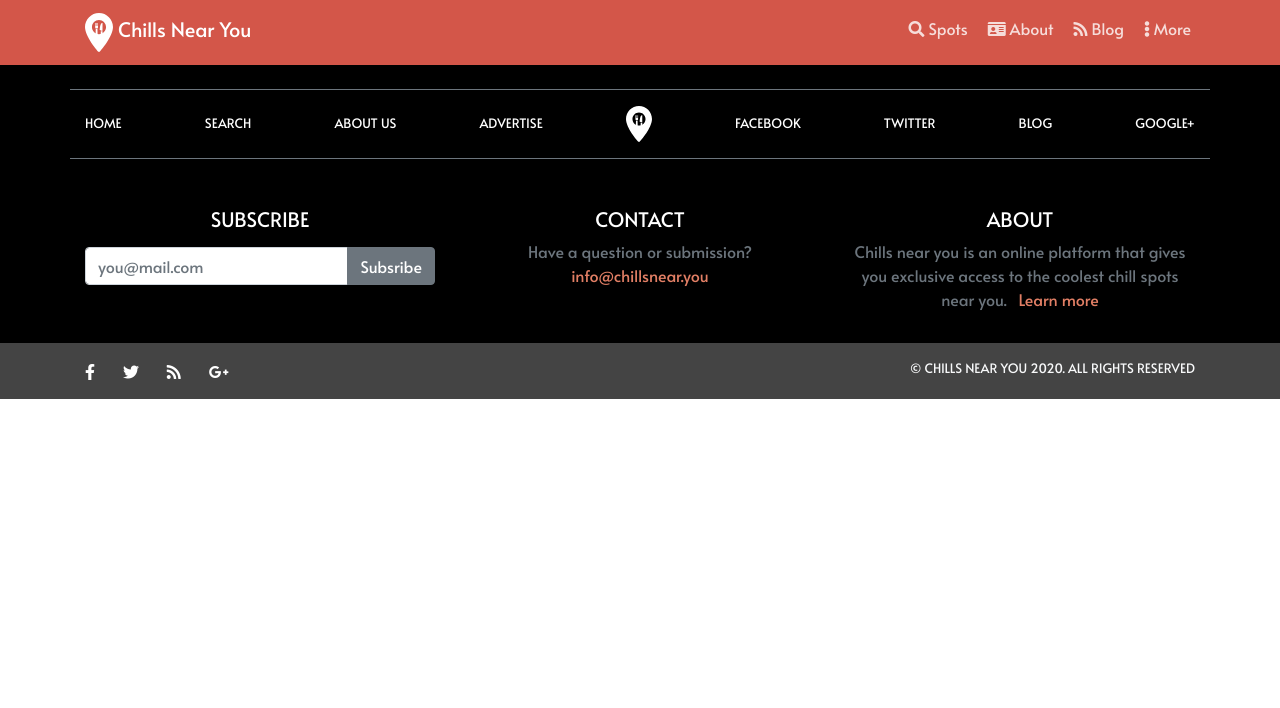
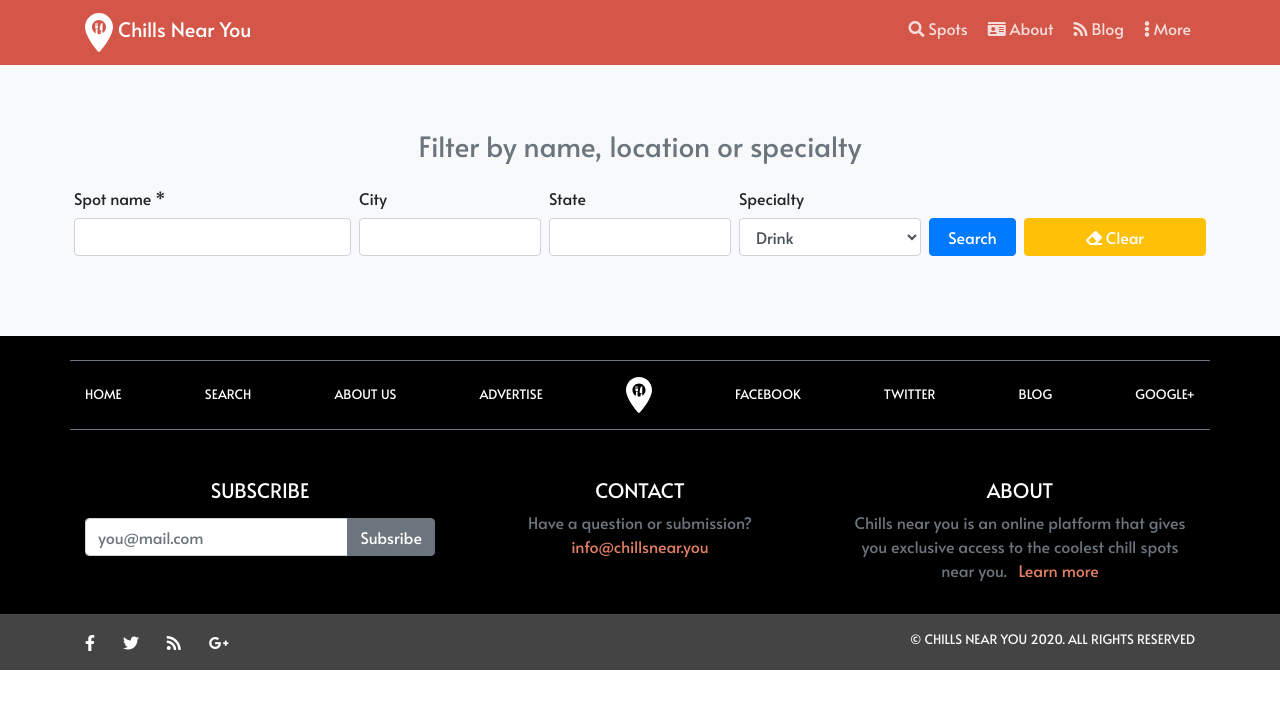
Before and after one commit to oracleot/chills-near-you, a website: page search-results/index.html in a window 1280 px wide. Drawn offline with nearby package versions, Linux system fonts and the light colour scheme.

Commit message:
Add advanced search to search results page

```diff
--- a/assets/styles.css
+++ b/assets/styles.css
@@ -141,3 +141,10 @@ main {
     top: 0;
   }
 }
+
+@media screen and (min-width: 992px) {
+  .advanced-search .btn {
+    position: relative;
+    top: 32px;
+  }
+}
--- a/search-results/index.html
+++ b/search-results/index.html
@@ -49,7 +49,47 @@
       </div>
     </div>
   </nav>
-  <main>
+  <main class="pos-rel">
+    <div class="bg-light py-5">
+      <div class="container py-3">
+        <h3 class="text-center text-secondary">Filter by name, location or specialty</h3>
+        <div class="row mt-4 advanced-search">
+          <div class="col-md-3 col-lg-3 p-0 px-1">
+            <div class="form-group">
+              <label for="spot-name">Spot name *</label>
+              <input type="text" class="form-control" id="spot-name">
+            </div>
+          </div>
+          <div class="col-md-3 col-lg-2 p-0 px-1">
+            <div class="form-group">
+              <label for="city">City</label>
+              <input type="text" class="form-control" id="city">
+            </div>
+          </div>
+          <div class="col-md-3 col-lg-2 p-0 px-1">
+            <div class="form-group">
+              <label for="state">State</label>
+              <input type="text" class="form-control" id="state">
+            </div>
+          </div>
+          <div class="col-md-3 col-lg-2 p-0 px-1">
+            <div class="form-group">
+              <label for="drink-food">Specialty</label>
+              <select class="form-control" id="drink-food">
+                <option value="Drink">Drink</option>
+                <option value="Food">Food</option>
+              </select>
+            </div>
+          </div>
+          <div class="col-5 col-lg-1 p-0 px-1">
+            <button type="button" class="btn  btn-block btn-primary">Search</button>
+          </div>
+          <div class="col-7 col-lg-2 p-0 px-1">
+            <button type="button" class="btn  btn-block btn-warning text-white"><i class="fas fa-eraser"></i> Clear</button>
+          </div>
+        </div>
+      </div>
+    </div>
     <footer>
       <div class="sub-footer pt-4 bg-footer">
         <div class="container pt-3 border-top border-bottom border-secondary">
```
